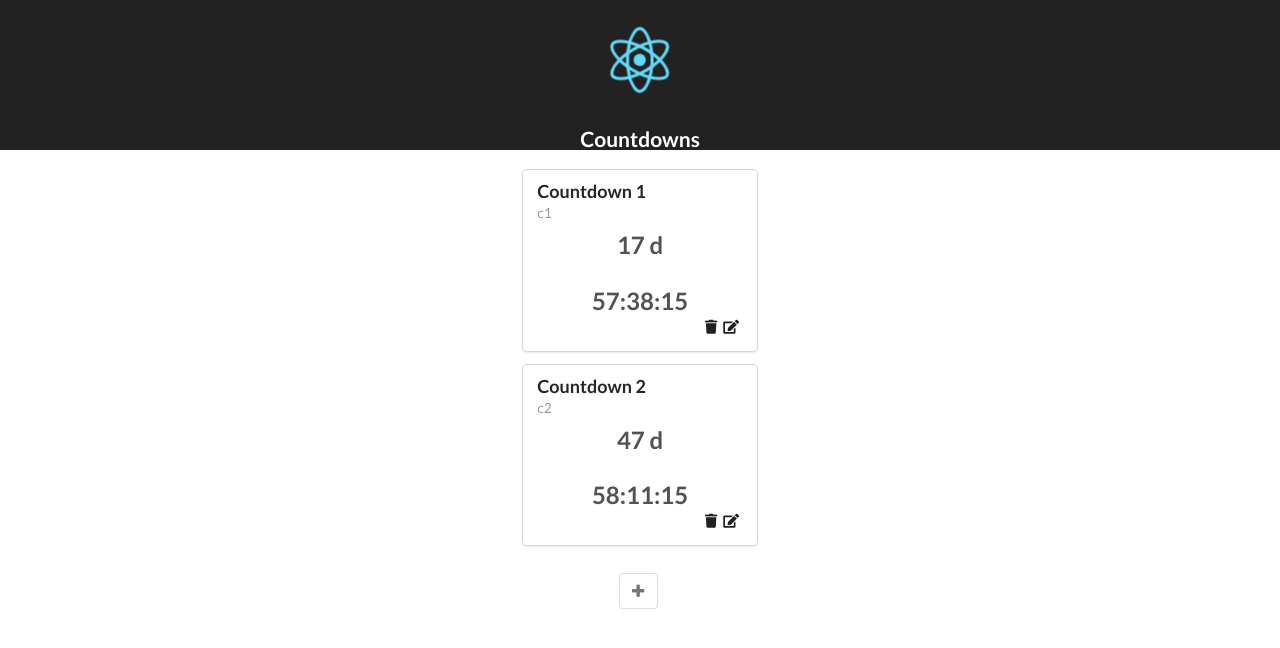
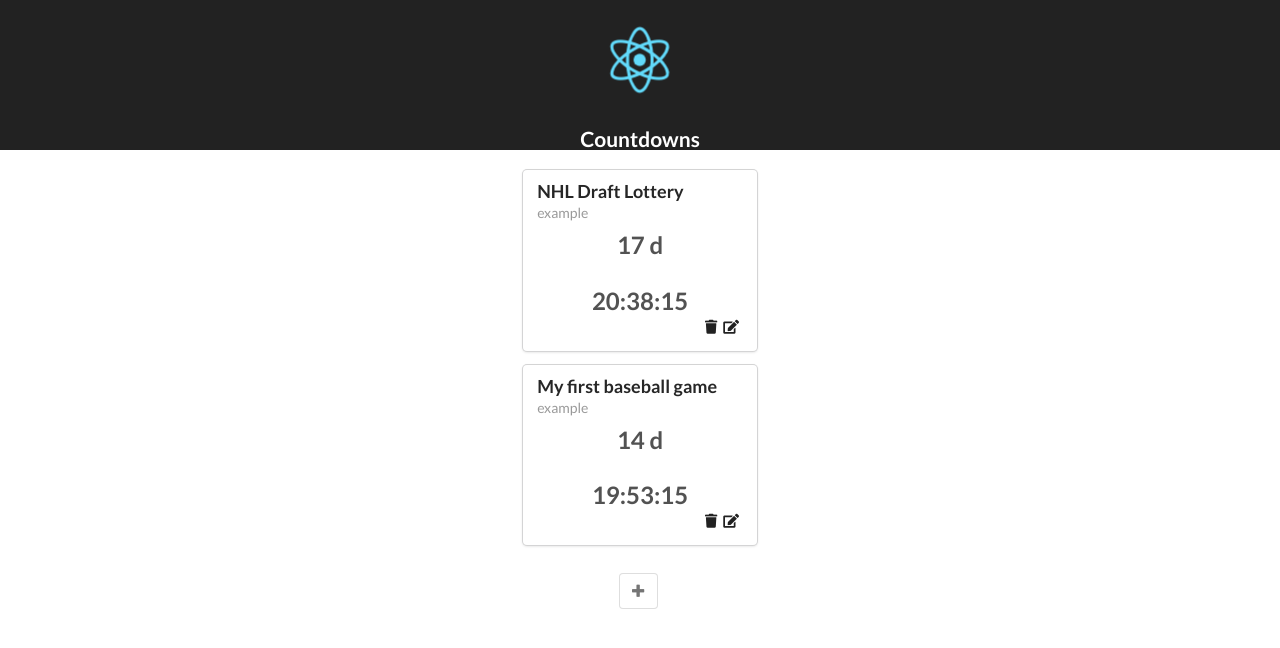
Before and after one commit to dleard/countdowns-react-, a React (Create React App) app: page / in a window 1280 px wide. Shown: the top 648 px of the page. Built offline with nearby package versions, Linux system fonts and the light colour scheme.

Commit message:
fixed hour mod problem with getTimeString logic

```diff
--- a/src/Dashboard.js
+++ b/src/Dashboard.js
@@ -5,16 +5,16 @@ class Dashboard extends Component {
   state = {
     countdowns: [
       {
-        title: 'Countdown 1',
-        category: 'c1',
+        title: 'NHL Draft Lottery',
+        category: 'example',
         id: uuid(),
-        date:'2018-04-28T07:00:00',
+        date:'2018-04-28T19:00:00',
       },
       {
-        title: 'Countdown 2',
-        category: 'c2',
+        title: 'My first baseball game',
+        category: 'example',
         id: uuid(),
-        date:'2018-05-28T07:33:00',
+        date:'2018-04-25T18:15:00',
       }
     ]
   }
@@ -319,7 +319,7 @@ class Countdown extends Component {
     const endDate = new Date(date)
     const timeInMs = endDate - Date.now();
     const delim = ":";
-    let hours = Math.ceil(timeInMs / (1000 * 60 * 60) % 60);
+    let hours = Math.floor(timeInMs / (1000 * 60 * 60) % 24);
     let minutes = Math.floor(timeInMs / (1000 * 60) % 60);
     let seconds = Math.floor(timeInMs / 1000 % 60);
     hours = hours < 10 ? '0' + hours : hours;
```
